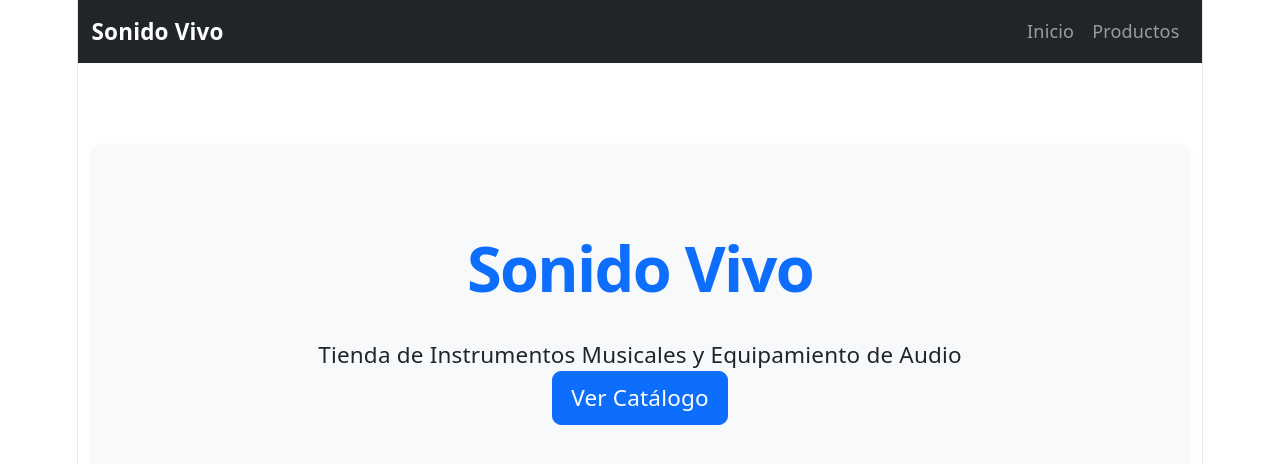
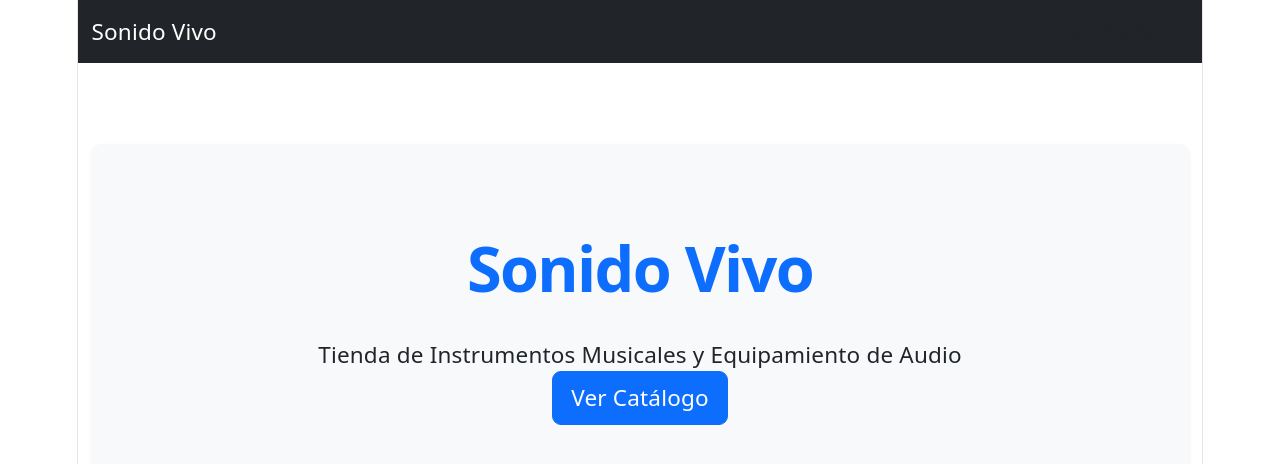
Before and after one commit to SebaRojo24/sonido-vivo-react, a React (Vite) app: page / in a window 1280 px wide. Shown: the top 464 px of the page. Built offline with nearby package versions, Linux system fonts and the light colour scheme.

Commit message:
feat: crear componentes base con React Bootstrap

```diff
--- a/package.json
+++ b/package.json
@@ -12,6 +12,7 @@
   "dependencies": {
     "bootstrap": "^5.3.8",
     "react": "^19.2.8",
+    "react-bootstrap": "^2.10.10",
     "react-dom": "^19.2.8",
     "react-router-dom": "^7.18.4"
   },
--- a/src/App.jsx
+++ b/src/App.jsx
@@ -1,3 +1,4 @@
+import Navegacion from './components/Navegacion';
 import ProductoCard from './components/ProductoCard';
 import { BrowserRouter, Routes, Route, Link } from 'react-router-dom';
 
@@ -25,15 +26,7 @@ function Products() {
 function App() {
   return (
     <BrowserRouter>
-      <nav className="navbar navbar-expand-lg navbar-dark bg-dark">
-        <div className="container">
-          <Link className="navbar-brand fw-bold" to="/">Sonido Vivo</Link>
-          <div className="navbar-nav">
-            <Link className="nav-link" to="/">Inicio</Link>
-            <Link className="nav-link" to="/products">Productos</Link>
-          </div>
-        </div>
-      </nav>
+      <Navegacion />
 
       <main className="py-4">
         <Routes>
--- /dev/null
+++ b/src/components/Navegacion.jsx
@@ -0,0 +1,21 @@
+import { Container, Navbar } from "react-bootstrap";
+import { Link } from "react-router-dom";
+
+function Navegacion() {
+  return (
+    <Navbar expand="md" bg="dark" data-bs-theme="dark">
+      <Container>
+        <Link to="/" className="navbar-brand">Sonido Vivo</Link>
+        <Navbar.Toggle aria-controls="menu-principal" />
+        <Navbar.Collapse id="menu-principal">
+          <nav className="ms-auto d-flex gap-3">
+            <Link to="/" className="nav-link">Inicio</Link>
+            <Link to="/products" className="nav-link">Productos</Link>
+          </nav>
+        </Navbar.Collapse>
+      </Container>
+    </Navbar>
+  );
+}
+
+export default Navegacion;
```
Also changed, not shown: 1 other file (tests, documents, lock files or other folders).
